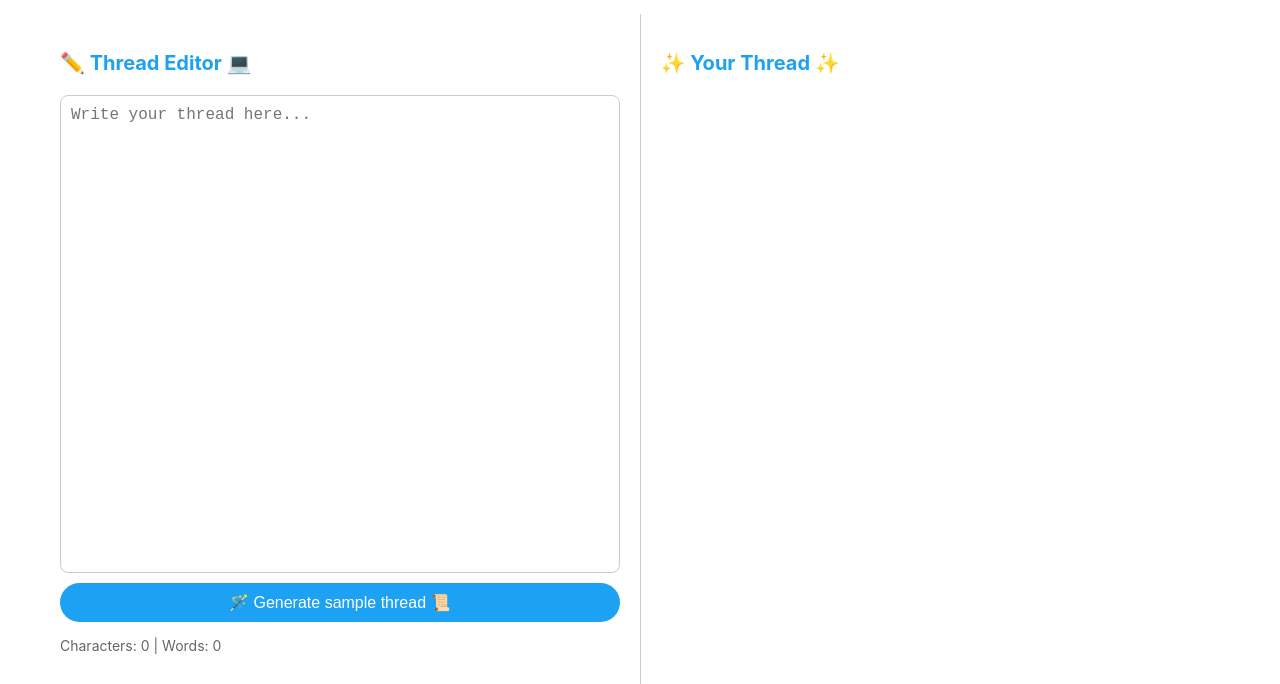
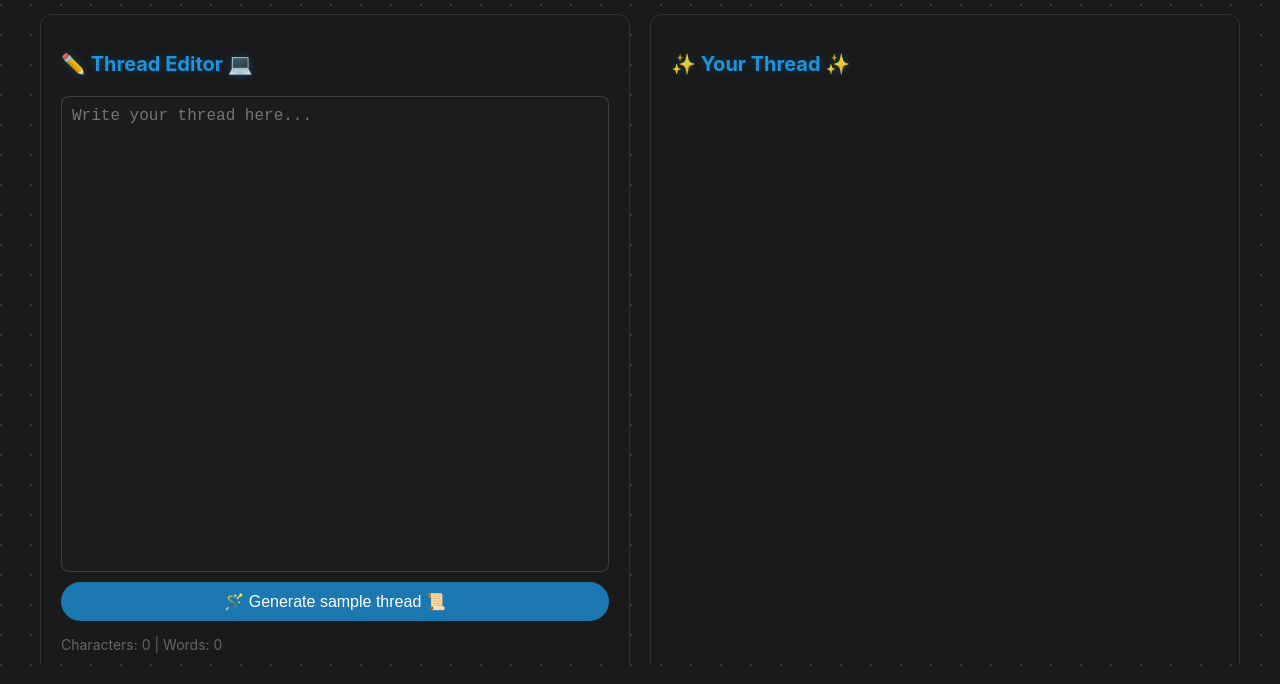
Before and after one commit to asizikov/twitter-thread-editor, a website with bundled scripts: page public/index.html in a window 1280 px wide. Shown: the part 116-800 px from the top of the page. Built offline with nearby package versions, Linux system fonts and the light colour scheme.

Commit message:
Update index.html with dark theme and improved UI styling

```diff
--- a/public/index.html
+++ b/public/index.html
@@ -13,33 +13,66 @@
             height: 100%;
             box-sizing: border-box;
             font-family: -apple-system, system-ui, BlinkMacSystemFont, "Segoe UI", Roboto, Ubuntu;
+            background-color: #1a1a1a;
+            color: #fff;
+            position: relative;
+            overflow: hidden;
+        }
+
+        .grid-background {
+            position: fixed;
+            top: 0;
+            left: 0;
+            right: 0;
+            bottom: 0;
+            background-image: radial-gradient(circle at 1px 1px, rgba(255, 255, 255, 0.15) 1px, transparent 0);
+            background-size: 30px 30px;
+            pointer-events: none;
+            z-index: 0;
         }
 
         .main-header {
             text-align: center;
             font-size: 32px;
             margin-bottom: 30px;
-            color: #1da1f2;
+            color: rgba(29, 161, 242, 0.9);
+            position: relative;
+            z-index: 1;
+            text-shadow: 0 0 10px rgba(29, 161, 242, 0.3);
         }
 
         #app {
+            position: relative;
+            z-index: 1;
             display: flex;
             flex-direction: column;
             min-height: calc(100vh - 40px);
+            pointer-events: none;
         }
 
         .content-wrapper {
             display: flex;
             flex: 1;
+            gap: 20px;
+            z-index: 1;
         }
 
         .panel-header {
             font-size: 20px;
             margin-bottom: 20px;
-            color: #1da1f2;
+            color: rgba(29, 161, 242, 0.9);
             display: flex;
             align-items: center;
             gap: 8px;
+            text-shadow: 0 0 10px rgba(29, 161, 242, 0.3);
+        }
+
+        .left-panel, .right-panel {
+            background: rgba(30, 30, 30, 0.15);
+            backdrop-filter: blur(8px);
+            border-radius: 12px;
+            border: 1px solid rgba(255, 255, 255, 0.1);
+            pointer-events: auto;
         }
 
         .left-panel {
@@ -47,7 +80,7 @@
             padding: 20px;
             display: flex;
             flex-direction: column;
-            border-right: 1px solid #ccc;
+            border-right: 1px solid rgba(255, 255, 255, 0.1);
         }
 
         .right-panel {
@@ -66,7 +99,10 @@
             padding: 10px;
             box-sizing: border-box;
             border-radius: 8px;
-            border: 1px solid #ccc;
+            background: rgba(40, 40, 40, 0.2);
+            color: rgba(255, 255, 255, 0.95);
+            border: 1px solid rgba(255, 255, 255, 0.15);
+            pointer-events: auto;
         }
         .counter {
             color: #666;
@@ -74,14 +110,15 @@
             margin-bottom: 10px;
         }
         .tweet-preview {
-            background: #f8f9fa;
-            border: 1px solid #ddd;
+            background: rgba(40, 40, 40, 0.2);
+            border: 1px solid rgba(255, 255, 255, 0.15);
             border-radius: 8px;
             padding: 15px;
             margin-bottom: 30px;
             white-space: pre-wrap;
             position: relative;
             transition: all 0.3s ease;
+            color: rgba(255, 255, 255, 0.9);
         }
 
         .tweet-preview:not(:last-child)::after {
@@ -91,7 +128,7 @@
             bottom: -30px;
             width: 2px;
             height: 30px;
-            background-color: #1da1f2;
+            background-color: rgba(29, 161, 242, 0.4);
         }
 
         .tweet-preview.copied {
@@ -113,6 +150,7 @@
             color: #1da1f2;
             padding: 5px;
             font-size: 16px;
+            pointer-events: auto;
         }
         .copy-button:hover {
             color: #0d8bd9;
@@ -142,20 +180,23 @@
         .generate-button {
             padding: 10px 20px;
             font-size: 16px;
-            background-color: #1da1f2;
+            background-color: rgba(29, 161, 242, 0.7);
+            backdrop-filter: blur(4px);
             color: white;
             border: none;
             border-radius: 20px;
             cursor: pointer;
             margin-bottom: 15px;
             transition: background-color 0.2s;
+            pointer-events: auto;
         }
         .generate-button:hover {
-            background-color: #0d8bd9;
+            background-color: rgba(13, 139, 217, 0.8);
         }
     </style>
 </head>
 <body>
+    <div class="grid-background"></div>
     <div id="app">
         <h1 class="main-header">🧵 Twitter Thread Composer 🪡</h1>
         <div class="content-wrapper">
```
